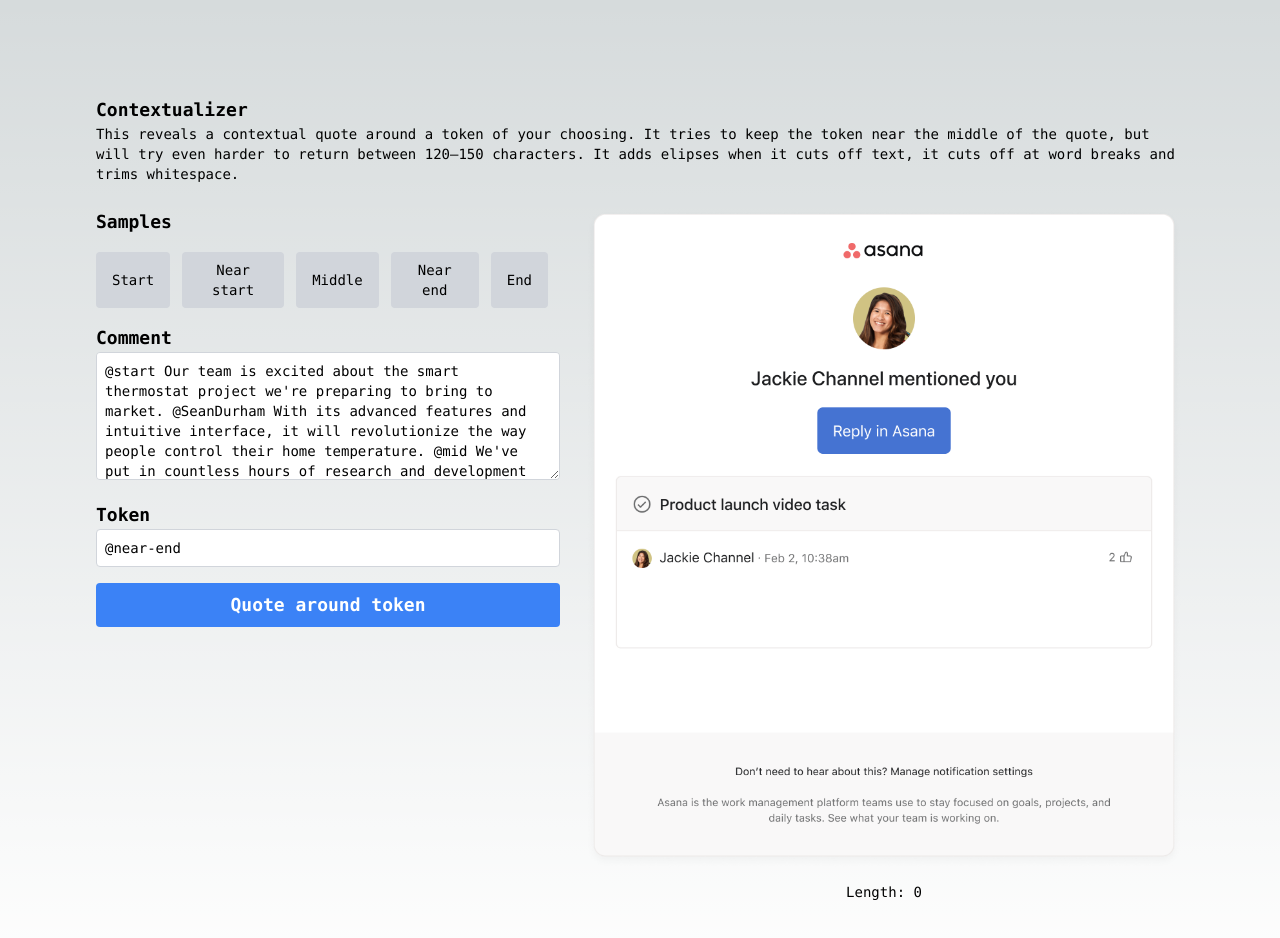
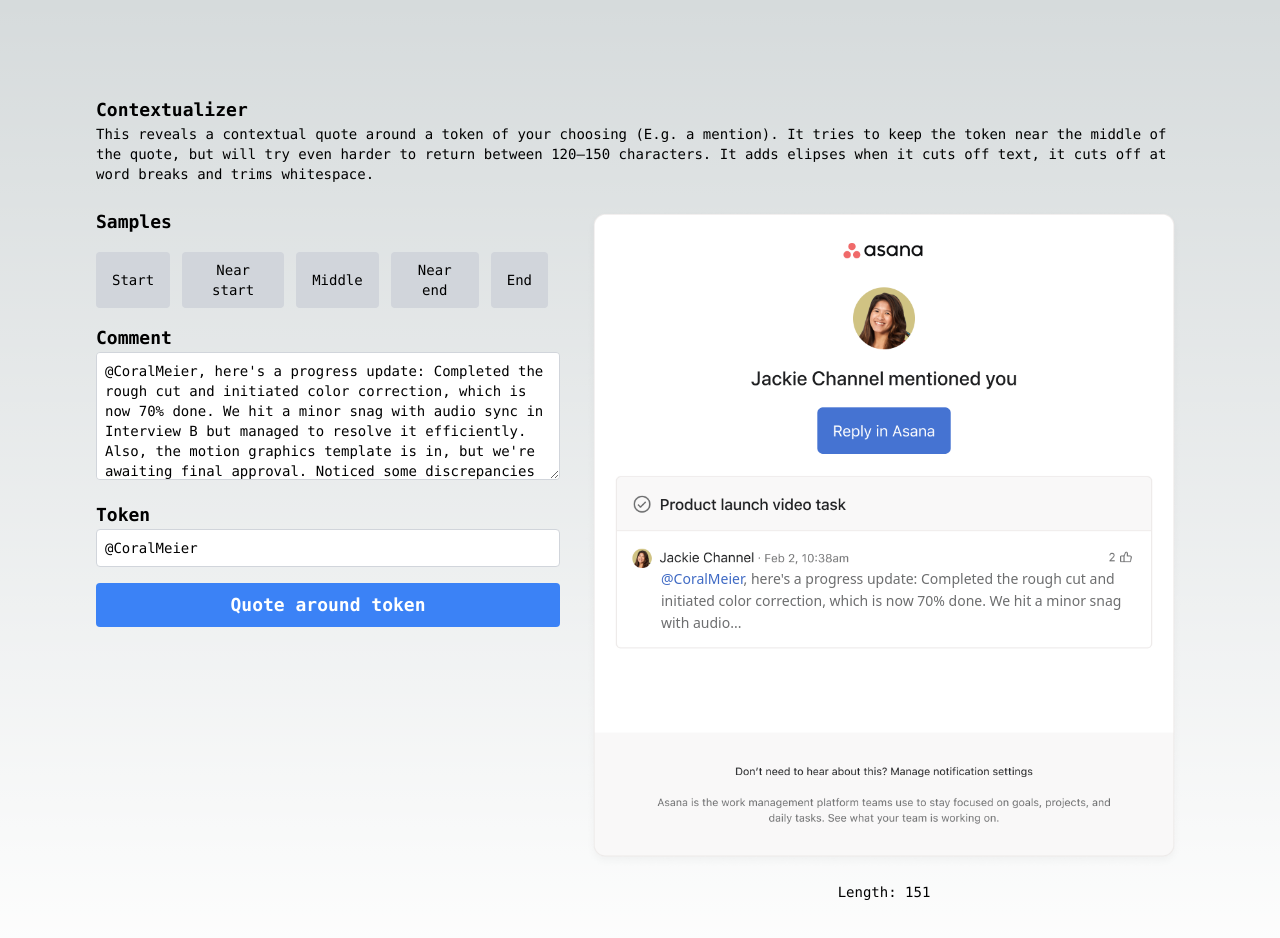
Before and after one commit to nfiniteset/contextualizer, a Next.js app: page / in a window 1280 px wide. Shown: the top 938 px of the page. Built offline with nearby package versions, Linux system fonts and the light colour scheme.

Commit message:
Updates example content

```diff
--- a/app/page.js
+++ b/app/page.js
@@ -7,11 +7,11 @@
 
 const sampleToken = "@CoralMeier";
 const samples = {
-  start: "@CoralMeier, our team is excited about the smart thermostat project we're preparing to bring to market. With its advanced features and intuitive interface, it will revolutionize the way people control their home temperature. We've put in countless hours of research and development to ensure the highest level of energy efficiency and user comfort. Stay tuned for updates as we get closer to the launch date! #SmartThermostat #Innovation",
-  nearStart: "Our team is excited about the smart thermostat project @CoralMeier we're preparing to bring to market. With its advanced features and intuitive interface, it will revolutionize the way people control their home temperature. We've put in countless hours of research and development to ensure the highest level of energy efficiency and user comfort. Stay tuned for updates as we get closer to the launch date! #SmartThermostat #Innovation",
-  middle: "Our team is excited about the smart thermostat project we're preparing to bring to market. With its advanced features and intuitive interface, it will revolutionize the way people control their home temperature. @CoralMeier, ee've put in countless hours of research and development to ensure the highest level of energy efficiency and user comfort. Stay tuned for updates as we get closer to the launch date! #SmartThermostat #Innovation",
-  nearEnd: "Our team is excited about the smart thermostat project we're preparing to bring to market. With its advanced features and intuitive interface, it will revolutionize the way people control their home temperature. We've put in countless hours of research and development to ensure the highest level of energy efficiency and user comfort. Stay tuned for updates @CoralMeier as we get closer to the launch date! #SmartThermostat #Innovation",
-  end: "Our team is excited about the smart thermostat project we're preparing to bring to market. With its advanced features and intuitive interface, it will revolutionize the way people control their home temperature. We've put in countless hours of research and development to ensure the highest level of energy efficiency and user comfort. Stay tuned for updates as we get closer to the launch date! #SmartThermostat #Innovation cc: @CoralMeier"
+  start: "@CoralMeier, here's a progress update: Completed the rough cut and initiated color correction, which is now 70% done. We hit a minor snag with audio sync in Interview B but managed to resolve it efficiently. Also, the motion graphics template is in, but we're awaiting final approval. Noticed some discrepancies in the proxy files for the drone shots; re-encoding those to ensure smooth editing. Can you confirm the timeline for the remaining color grading and review the updated drone footage? Your feedback will be crucial for final adjustments.",
+  nearStart: "Progress update, FYI leads (especially @CoralMeier!): Completed the rough cut and initiated color correction, which is now 70% done. We hit a minor snag with audio sync in Interview B but managed to resolve it efficiently. Also, the motion graphics template is in, but we're awaiting final approval. Noticed some discrepancies in the proxy files for the drone shots; re-encoding those to ensure smooth editing. Can you confirm the timeline for the remaining color grading and review the updated drone footage? Your feedback will be crucial for final adjustments.",
+  middle: "Progress update: Completed the rough cut and initiated color correction, which is now 70% done. We hit a minor snag with audio sync in Interview B but managed to resolve it efficiently. Also, the motion graphics template is in, but we're awaiting final approval (Head's up @CoralMeier!). Noticed some discrepancies in the proxy files for the drone shots; re-encoding those to ensure smooth editing. Can you confirm the timeline for the remaining color grading and review the updated drone footage? Your feedback will be crucial for final adjustments.",
+  nearEnd: "Progress update: Completed the rough cut and initiated color correction, which is now 70% done. We hit a minor snag with audio sync in Interview B but managed to resolve it efficiently. Also, the motion graphics template is in, but we're awaiting final approval. Noticed some discrepancies in the proxy files for the drone shots; re-encoding those to ensure smooth editing. Can you confirm the timeline for the remaining color grading and review the updated drone footage? @CoralMeier, your feedback will be crucial for final adjustments.",
+  end: "Progress update: Completed the rough cut and initiated color correction, which is now 70% done. We hit a minor snag with audio sync in Interview B but managed to resolve it efficiently. Also, the motion graphics template is in, but we're awaiting final approval. Noticed some discrepancies in the proxy files for the drone shots; re-encoding those to ensure smooth editing. Can you confirm the timeline for the remaining color grading and review the updated drone footage? Your feedback will be crucial for final adjustments. @CoralMeier"
 }
 
 function SampleButton({label, ...props}) {
@@ -19,9 +19,10 @@
 }
 
 export default function Home() {
-  const [comment, setComment] = useState("@start Our team is excited about the smart thermostat project we're preparing to bring to market. @SeanDurham With its advanced features and intuitive interface, it will revolutionize the way people control their home temperature. @mid We've put in countless hours of research and development to ensure the highest level of energy efficiency and user comfort. Stay tuned for updates as we get closer to the @near-end launch date! #SmartThermostat #Innovation @end");
-  const [token, setToken] = useState("@near-end");
-  const [result, setResult] = useState(["", "", ""]);
+  const [comment, setComment] = useState(samples.start);
+  const [token, setToken] = useState(sampleToken);
+  const initialResult = getQuoteAroundToken(comment, token);
+  const [result, setResult] = useState(getQuoteParts(initialResult, token));
   const charCount = result.reduce((sum, member) => sum + member.length, 0);
 
   function handleSampleClick(event) {
@@ -42,7 +43,7 @@
     <main className="flex min-h-screen flex-col items-stretch p-24 font-mono text-sm">
       <div className="mb-6">
         <h1 className="text-lg font-bold">Contextualizer</h1>
-        <p>This reveals a contextual quote around a token of your choosing. It tries to keep the token near the middle of the quote, but will try even harder to return between 120–150 characters. It adds elipses when it cuts off text, it cuts off at word breaks and trims whitespace.</p>
+        <p>This reveals a contextual quote around a token of your choosing (E.g. a mention). It tries to keep the token near the middle of the quote, but will try even harder to return between 120–150 characters. It adds elipses when it cuts off text, it cuts off at word breaks and trims whitespace.</p>
       </div>
       <div className="flex">
         <form className="flex flex-1 flex-col space-y-4 w-full pr-6" onSubmit={handleSubmit}>
@@ -65,6 +66,7 @@
               className="w-full h-32 p-2 border border-gray-300 rounded"
               value={comment}
               onChange={(event) => setComment(event.target.value)}
+              style={{fieldSizing: "content"}}
             />
           </div>
           <div>
```
